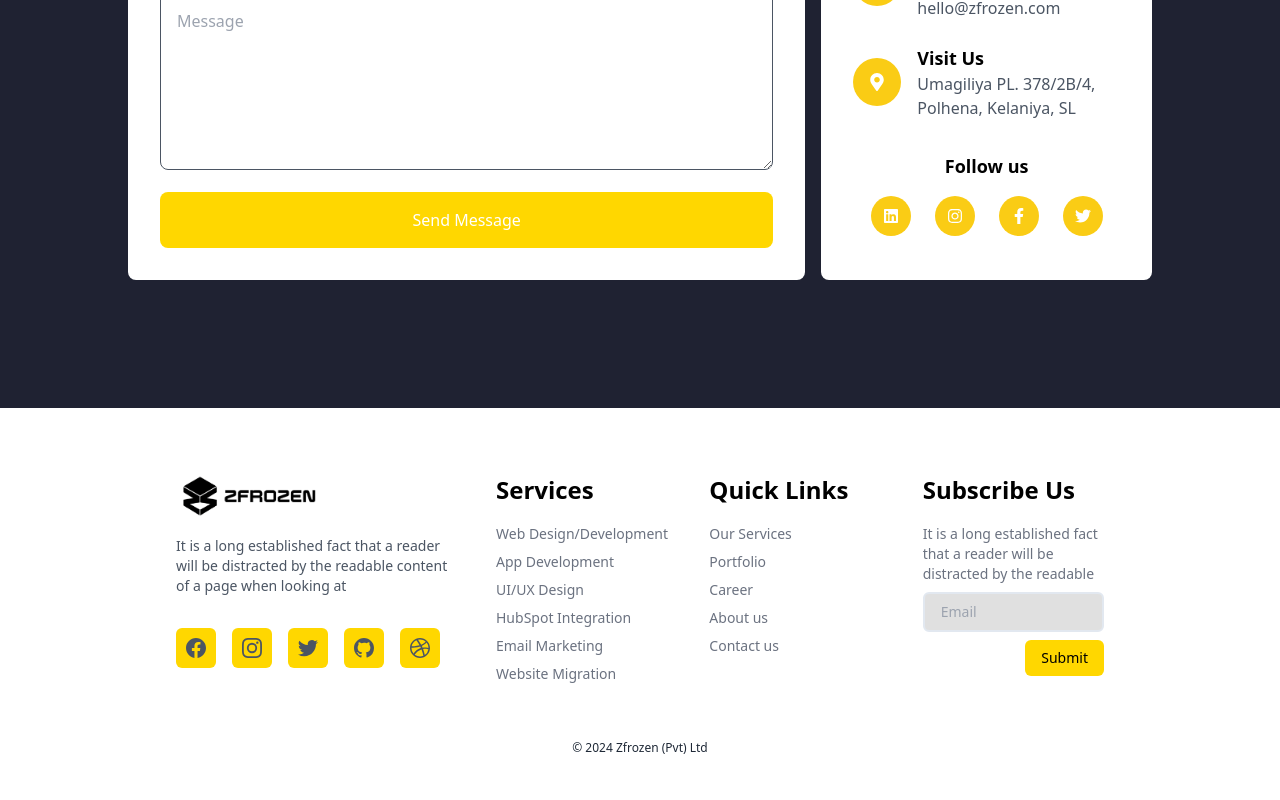
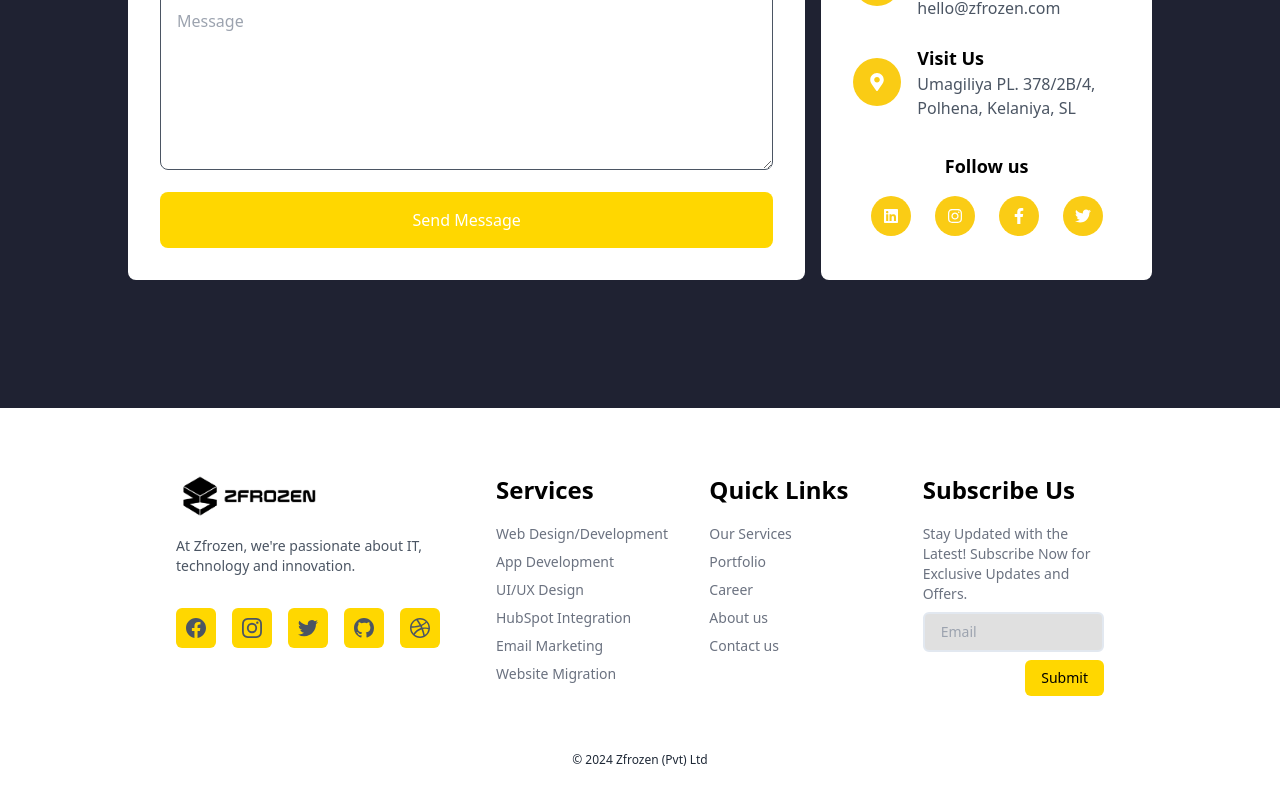
Before and after one commit to craftwarelab/zfrozen-frontend, a React (Create React App) app: page /contact in a window 1280 px wide. Shown: the part 560-1360 px from the top of the page. Built offline with nearby package versions, Linux system fonts and the light colour scheme.

Commit message:
footer update

```diff
--- a/src/components/Footer.js
+++ b/src/components/Footer.js
@@ -1,7 +1,7 @@
 import React from "react";
 
 const Footer = () => {
-    const year = new Date().getFullYear();
+  const year = new Date().getFullYear();
   return (
     <footer className="bg-white select-none">
       <div className="max-w-auto mx-6 md:mx-0 lg:mx-36 pt-16 pb-8 sm:px-6 lg:px-8 overflow-hidden">
@@ -13,8 +13,7 @@ const Footer = () => {
               alt="logo"
             />
             <p className=" mt-4 w-full text-sm text-gray-600">
-              It is a long established fact that a reader will be distracted by
-              the readable content of a page when looking at
+              At Zfrozen, we're passionate about IT, technology and innovation.
             </p>
             <div className="flex mt-4 sm:mt-8 space-x-2 sm:space-x-4 text-gray-600">
               <a
@@ -175,8 +174,7 @@ const Footer = () => {
                 <p className="font-[700] text-[24px]">Subscribe Us</p>
                 <div className="mt-4 text-sm text-gray-500 flex flex-col space-y-2">
                   <p>
-                    It is a long established fact that a reader will be
-                    distracted by the readable
+                    Stay Updated with the Latest! Subscribe Now for Exclusive Updates and Offers.
                   </p>
                   <input
                     type="email"
```
